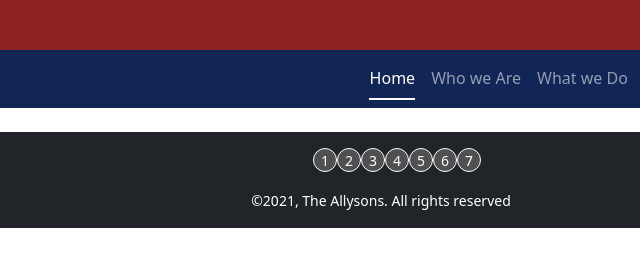
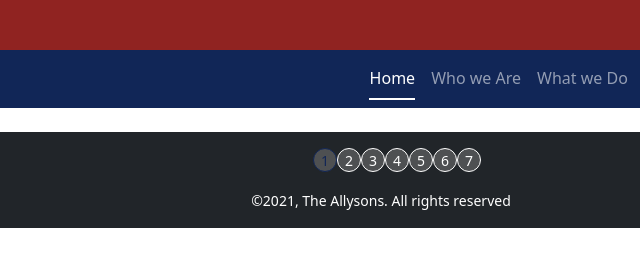
Before and after one commit to LarvenLLC/Allysons, a plain HTML site: page index.html in a window 1280 px wide. Shown: the full height of the page, 259-899 px from the left. Drawn offline with nearby package versions, Linux system fonts and the light colour scheme.

Commit message:
slick dots

```diff
--- a/index.html
+++ b/index.html
@@ -61,7 +61,10 @@
         background: #6f707095;
         color: white;
       }
-      /* #6F707095 */
+      .slick-dots > li.slick-active button {
+        border-color: var(--primary) !important;
+        color: var(--primary) !important;
+      }
     </style>
   </head>
   <body>
```
